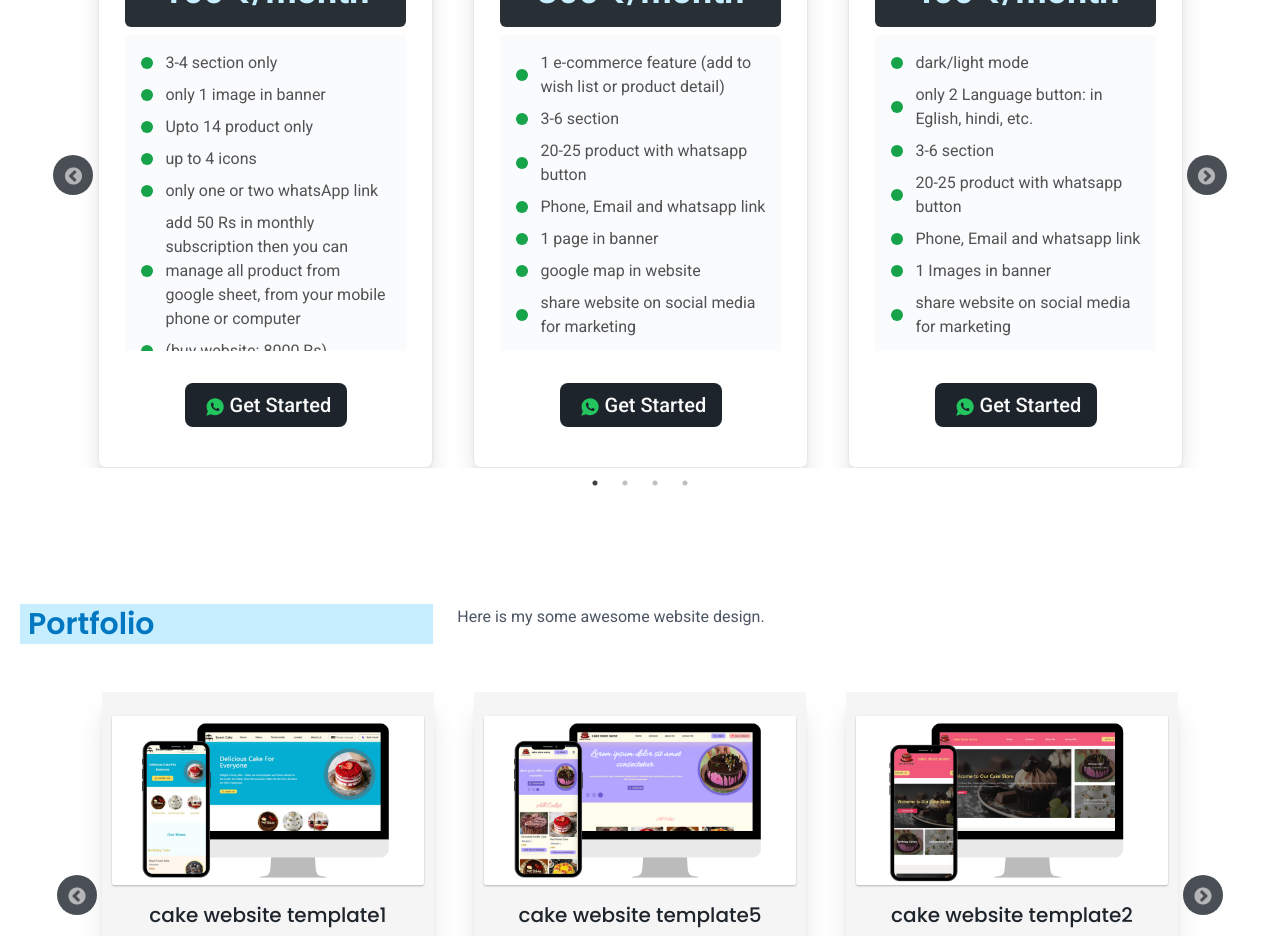
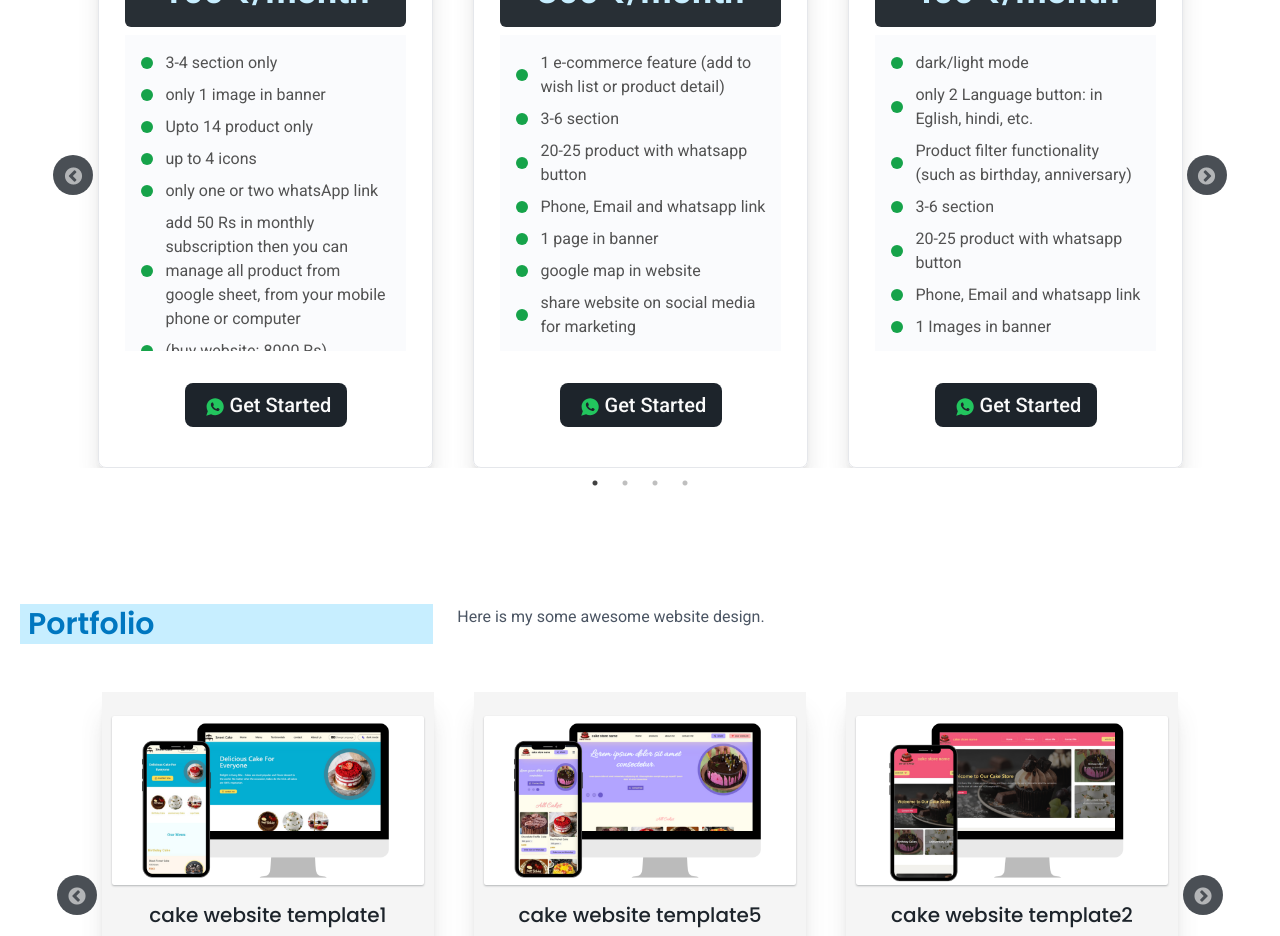
Before and after one commit to sweetSachinKumar/my_agency-website, a React (Create React App) app: page / in a window 1280 px wide. Shown: the part 980-1916 px from the top of the page. Built offline with nearby package versions, Linux system fonts and the light colour scheme.

Commit message:
fixed pricing bug
some minor mistake solved

```diff
--- a/src/components/pricing_website.js
+++ b/src/components/pricing_website.js
@@ -27,8 +27,7 @@ export const service_planing = [
             "share website on social media for marketing",
             "add 50 Rs in monthly subscription, manage all product from google sheet from your mobile phone or computer",
             "O.T.Pay. : ₹30/product,   ₹100/section,  ₹1000/page ",
-            "buy website in 2500Rs, 3500Rs",
-            "(buy website: 1400 Rs)"
+            "(buy website: 13500 Rs)"
 
 
 
@@ -41,6 +40,7 @@ export const service_planing = [
         listOffer: [
             "dark/light mode",
             "only 2 Language button: in Eglish, hindi, etc.",
+            "Product filter functionality (such as birthday, anniversary)",
             "3-6 section ",
             "20-25 product with whatsapp button ",
             "Phone, Email and whatsapp link",
@@ -48,7 +48,7 @@ export const service_planing = [
             "share website on social media for marketing",
             "google map in website",
             "O.T.Pay. : 500₹/language, 700₹/banner image,  ₹30/product, ₹100/section,  ₹1000/page ",
-            "(buy website: 1600 Rs)"
+            "(buy website: 16000 Rs)"
 
         ]
     },
@@ -60,16 +60,17 @@ export const service_planing = [
             "2 e-commerce feature (add to wish list and product detail)",
             "dark / light mode ",
             "2 multi Language button: in Eglish, hindi, etc.",
+            "advance  Product filter functionality",
+            "cateogry buttons for show only particular products (less than 100 Products) ",
             "3-6 section ",
             "share website on social media for marketing",
-            "cateogry buttons for show only particular products (less than 100 Products) ",
             "unlimited product with whatsapp button ",
             "Phone, Email and whatsapp link",
             "2-4 Images in banner with carosel",
             "google map in website",
             "add 50 Rs in monthly subscription, manage all product from google sheet from your mobile phone or computer",
             "O.T.Pay. : 500₹/language, 700₹/banner_image, ₹100/section,  ₹1500/page ",
-            "(buy website: 2400 Rs )"
+            "(buy website: 24000 Rs )"
 
         ]
     },
```
